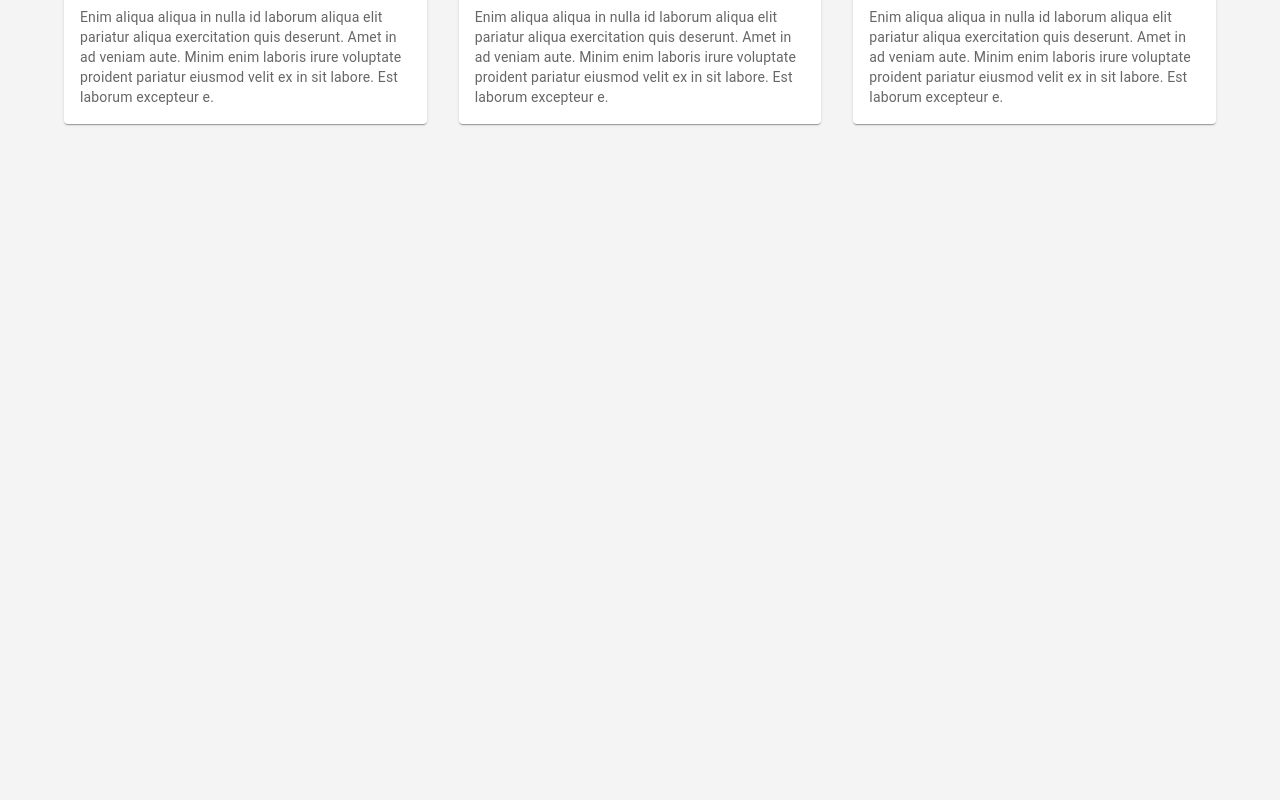
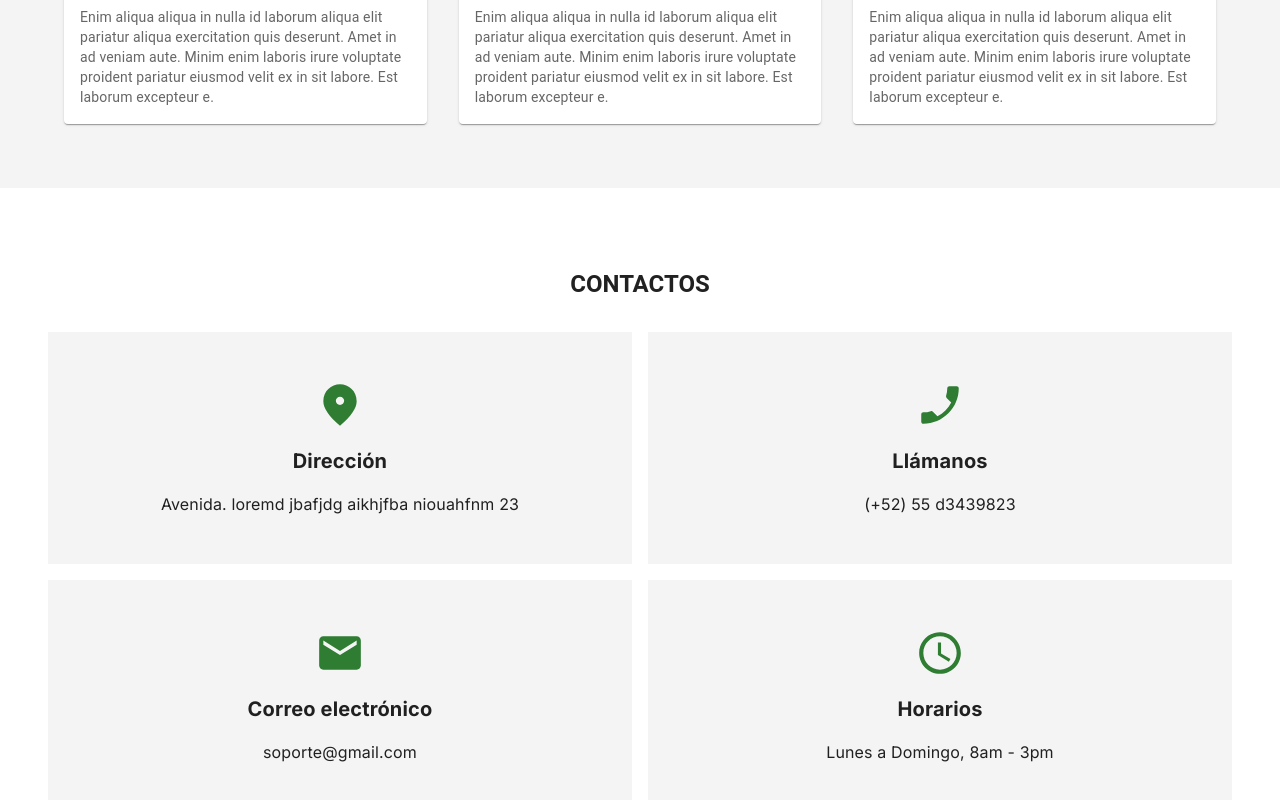
Before and after one commit to hosseingitwork/refresh, a Next.js app: page / in a window 1280 px wide. Shown: the part 2669-3469 px from the top of the page. Before the commit the page ends 2857 px from the top, so only its background shows below. Built offline with nearby package versions, Linux system fonts and the light colour scheme.

Commit message:
contact section added

```diff
--- a/src/app/page.js
+++ b/src/app/page.js
@@ -9,6 +9,11 @@ import FitnessCenterIcon from '@mui/icons-material/FitnessCenter';
 import backgroundCalltocation from '../../public/img/calltoaction.jpg'
 import ActionAreaCard from '@/components/BlogCard/Cards';
 import BasicCard from '@/components/ServiceCard/ServiceCard';
+import ContactCard from '@/components/ContactUsCard/ContactUsCard';
+import FmdGoodIcon from '@mui/icons-material/FmdGood';
+import PhoneEnabledIcon from '@mui/icons-material/PhoneEnabled';
+import EmailIcon from '@mui/icons-material/Email';
+import QueryBuilderIcon from '@mui/icons-material/QueryBuilder';
 
 
 import { Box, Typography } from '@mui/material';
@@ -16,6 +21,16 @@ import { Box, Typography } from '@mui/material';
 export default function Home() {
 
   const sobre_nosotros_items = [{ name: 'Perdida de Peso', icon: <FitnessCenterIcon /> }, { name: 'Piel Refrescante', icon: <MedicalInformationIcon /> }, { name: 'Una Mejor Vida', icon: <FavoriteIcon /> }]
+  const contactos = [
+    {
+      title: 'Dirección', info: 'Avenida. loremd jbafjdg aikhjfba niouahfnm 23', icon: <FmdGoodIcon  color="success" sx={{ fontSize:50 }}/>
+    },
+    {
+      title: 'Llámanos', info: '(+52) 55 d3439823', icon: <PhoneEnabledIcon  color="success" sx={{ fontSize:50 }}/>
+    },
+    { title: 'Correo electrónico', info: 'soporte@gmail.com', icon: <EmailIcon color="success" sx={{ fontSize:50 }}/> },
+    { title: 'Horarios', info: ' Lunes a Domingo, 8am - 3pm', icon: <QueryBuilderIcon  color="success" sx={{ fontSize:50 }}/> }
+  ]
 
   return (
 
@@ -60,10 +75,6 @@ export default function Home() {
           Renuevate por dentro y por fuera
         </Typography>
       </Box>
-
-
-
-
 
       {/* SECTION - Who we are */}
       <Box sx={{ textAlign: 'center', backgroundColor: '#f4f4f4' }}>
@@ -143,19 +154,18 @@ export default function Home() {
       </Box>
 
 
-
       {/* SECTION - servicios */}
       <Box sx={{ padding: '2rem', textAlign: 'center' }}>
 
 
         <Typography
           variant="h5"
-          sx={{ fontWeight: 'bold', mb: 2, textTransform: 'uppercase', marginBottom:'2rem'}}  // zIndex to keep text on top
+          sx={{ fontWeight: 'bold', mb: 2, textTransform: 'uppercase', marginBottom: '2rem' }}  // zIndex to keep text on top
         >
           servicios
         </Typography>
 
-        <Box sx={{ display: 'flex', flexDirection: ['column', 'row', 'row'], alignItems: 'center', gap:'4rem', margin:'1rem'}} >
+        <Box sx={{ display: 'flex', flexDirection: ['column', 'row', 'row'], alignItems: 'center', gap: '4rem', margin: '1rem' }} >
           <Box sx={{ width: ['100%', '100%', '50%'] }}>
             <BasicCard />
           </Box>
@@ -165,7 +175,7 @@ export default function Home() {
         </Box>
 
 
-        <Box sx={{ display: 'flex', flexDirection: ['column', 'row', 'row'], alignItems: 'center', gap:'4rem', margin:'1rem' }} >
+        <Box sx={{ display: 'flex', flexDirection: ['column', 'row', 'row'], alignItems: 'center', gap: '4rem', margin: '1rem' }} >
           <Box sx={{ width: ['100%', '100%', '50%'] }}>
             <BasicCard />
           </Box>
@@ -213,6 +223,38 @@ export default function Home() {
       </Box>
 
 
+      {/* SECTION - contacts */}
+      <Box sx={{ padding: '2rem', textAlign: 'center', backgroundColor: 'white', paddingTop: '5rem' }}>
+        <Typography
+          variant="h5"
+          sx={{ fontWeight: 'bold', mb: 2, textTransform: 'uppercase', marginBottom: '2rem' }}  // zIndex to keep text on top
+        >
+          contactos
+        </Typography>
+
+        <Box sx={{ display: 'flex', gap:2, flexDirection: ['column', 'row', 'row'], alignItems: 'center', margin: '1rem' }} >
+          {contactos.slice(0,2).map(
+            (element) => {
+              return(
+              <Box sx={{ width: ['100%', '100%', '50%'] }}>
+                <ContactCard title={element.title} icon={element.icon} info={element.info} />
+              </Box>)
+            }
+          )}
+        </Box>
+
+        <Box sx={{ display: 'flex',gap:2, flexDirection: ['column', 'row', 'row'], alignItems: 'center', margin: '1rem' }} >
+          {contactos.slice(2,4).map(
+            (element) => {
+              return(
+              <Box sx={{ width: ['100%', '100%', '50%'] }}>
+                <ContactCard title={element.title} icon={element.icon} info={element.info} />
+              </Box>)
+            }
+          )}
+        </Box>
+
+      </Box>
 
     </body>
   );
--- /dev/null
+++ b/src/components/ContactUsCard/ContactUsCard.jsx
@@ -0,0 +1,21 @@
+import { Box } from "@mui/material";
+import WhereToVoteIcon from '@mui/icons-material/WhereToVote';
+
+const ContactCard = (props) => {
+    const title = props.title
+    const info = props.info
+    const icon = props.icon
+    return (
+    <Box sx={{ backgroundColor: '#f4f4f4', padding: '3rem'}}>
+        {icon}
+        <div style={{fontWeight: 'bold', marginTop:'1rem', fontSize:20}}>
+        {title}
+        </div>
+        <div style={{marginTop:'1rem'}}>
+        {info}
+        </div>
+    </Box>
+    );
+}
+
+export default ContactCard;
```
